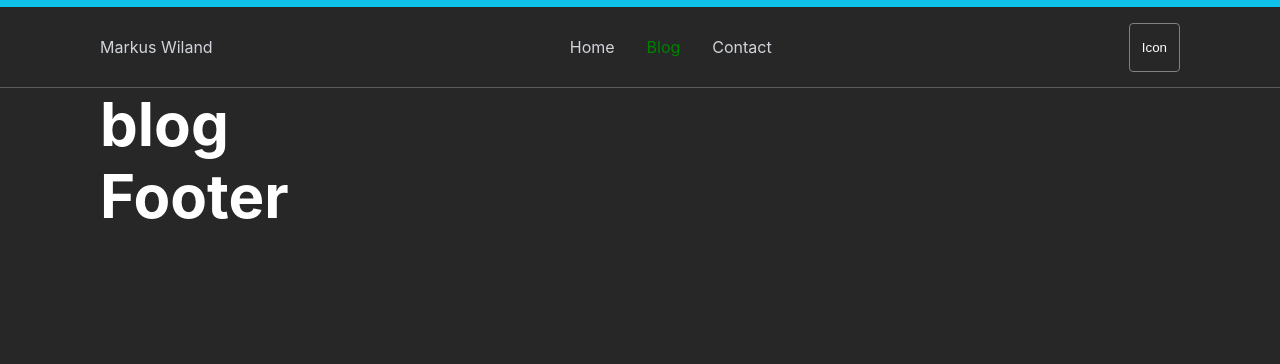
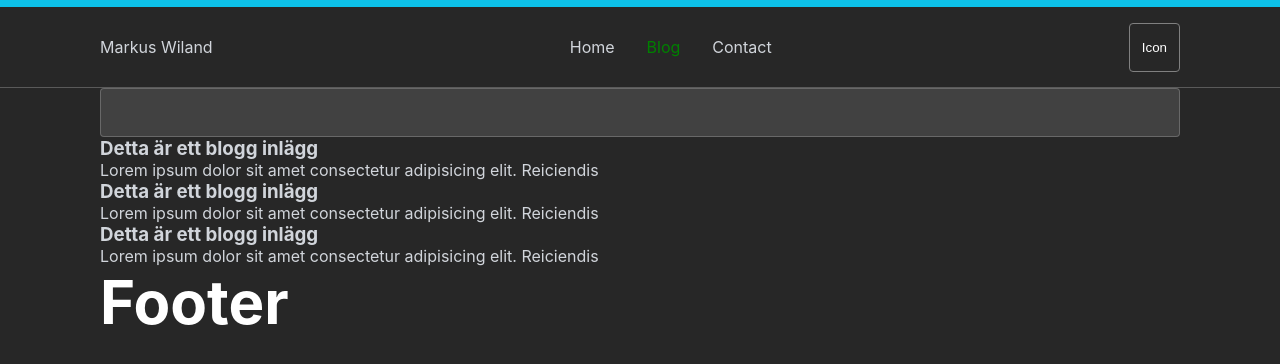
Before and after one commit to MarkusWiland/portv2, a Next.js app: page /blog in a window 1280 px wide. Shown: the top 364 px of the page. Built offline with nearby package versions, Linux system fonts and the light colour scheme.

Commit message:
working on blogpage

```diff
--- a/components/Header/Header.js
+++ b/components/Header/Header.js
@@ -13,19 +13,19 @@ export default function Header() {
           <ul className={styles.ul}>
             <li>
               <Link href="/">
-                <a className={router.pathname == '/' ? styles.a : ''}>Home</a>
+                <a className={router.pathname === '/' ? styles.a : ''}>Home</a>
               </Link>
             </li>
             <li>
               <Link href="/blog">
-                <a className={router.pathname == '/blog' ? styles.a : ''}>
+                <a className={router.pathname === '/blog' ? styles.a : ''}>
                   Blog
                 </a>
               </Link>
             </li>
             <li>
               <Link href="/contact">
-                <a className={router.pathname == '/contact' ? styles.a : ''}>
+                <a className={router.pathname === '/contact' ? styles.a : ''}>
                   Contact
                 </a>
               </Link>
--- a/components/Header/Header.module.css
+++ b/components/Header/Header.module.css
@@ -36,6 +36,6 @@
 .a {
   color: green;
 }
-.a:hover {
+.ul li a:hover {
   color: var(--blue);
 }
--- /dev/null
+++ b/components/Posts/Posts.js
@@ -0,0 +1,10 @@
+import React from 'react';
+
+export default function Posts({ title, content }) {
+  return (
+    <article>
+      <h3>{title}</h3>
+      <p>{content}</p>
+    </article>
+  );
+}
--- a/components/index.js
+++ b/components/index.js
@@ -4,3 +4,4 @@ export { default as Container } from './Container/Container';
 export { default as Layout } from './Layout/Layout';
 export { default as Main } from './Main/Main';
 export { default as Button } from './Button/Button';
+export { default as Posts } from './Posts/Posts';
--- a/pages/blog.js
+++ b/pages/blog.js
@@ -1,6 +1,6 @@
 import Head from 'next/head';
 import React from 'react';
-import { Layout } from '../components';
+import { Layout, Posts } from '../components';
 
 export default function blog() {
   return (
@@ -10,7 +10,25 @@ export default function blog() {
         <meta name="description" content="Generated by create next app" />
         <link rel="icon" href="/favicon.ico" />
       </Head>
-      <h1>blog</h1>
+      <input type="text" className="searchInput" />
+      <Posts
+        title={'Detta är ett blogg inlägg'}
+        content={
+          'Lorem ipsum dolor sit amet consectetur adipisicing elit. Reiciendis'
+        }
+      />
+      <Posts
+        title={'Detta är ett blogg inlägg'}
+        content={
+          'Lorem ipsum dolor sit amet consectetur adipisicing elit. Reiciendis'
+        }
+      />
+      <Posts
+        title={'Detta är ett blogg inlägg'}
+        content={
+          'Lorem ipsum dolor sit amet consectetur adipisicing elit. Reiciendis'
+        }
+      />
     </Layout>
   );
 }
--- a/styles/globals.css
+++ b/styles/globals.css
@@ -1,5 +1,6 @@
 :root {
   --background: #272727;
+  --searchInput: #414141;
   --comment: #6272a4;
   --foreground: #f8f8f2;
   --selection: #44475a;
@@ -40,3 +41,31 @@ a {
   margin: 0;
   padding: 0;
 }
+.searchInput {
+  background-color: var(--searchInput);
+  border-radius: 4px;
+  border: 1px solid var(--borderBottom);
+  color: var(--textColor);
+  padding: 1rem;
+  width: 100%;
+}
+/* SCROLLBAR */
+/* width */
+::-webkit-scrollbar {
+  width: 15px;
+}
+
+/* Track */
+::-webkit-scrollbar-track {
+  background: #424242;
+}
+
+/* Handle */
+::-webkit-scrollbar-thumb {
+  background: #888;
+}
+
+/* Handle on hover */
+::-webkit-scrollbar-thumb:hover {
+  background: #555;
+}
```
Also changed, not shown: components/Posts.js (deleted, +0 -9 lines), components/Posts/Posts.module.css (added).
